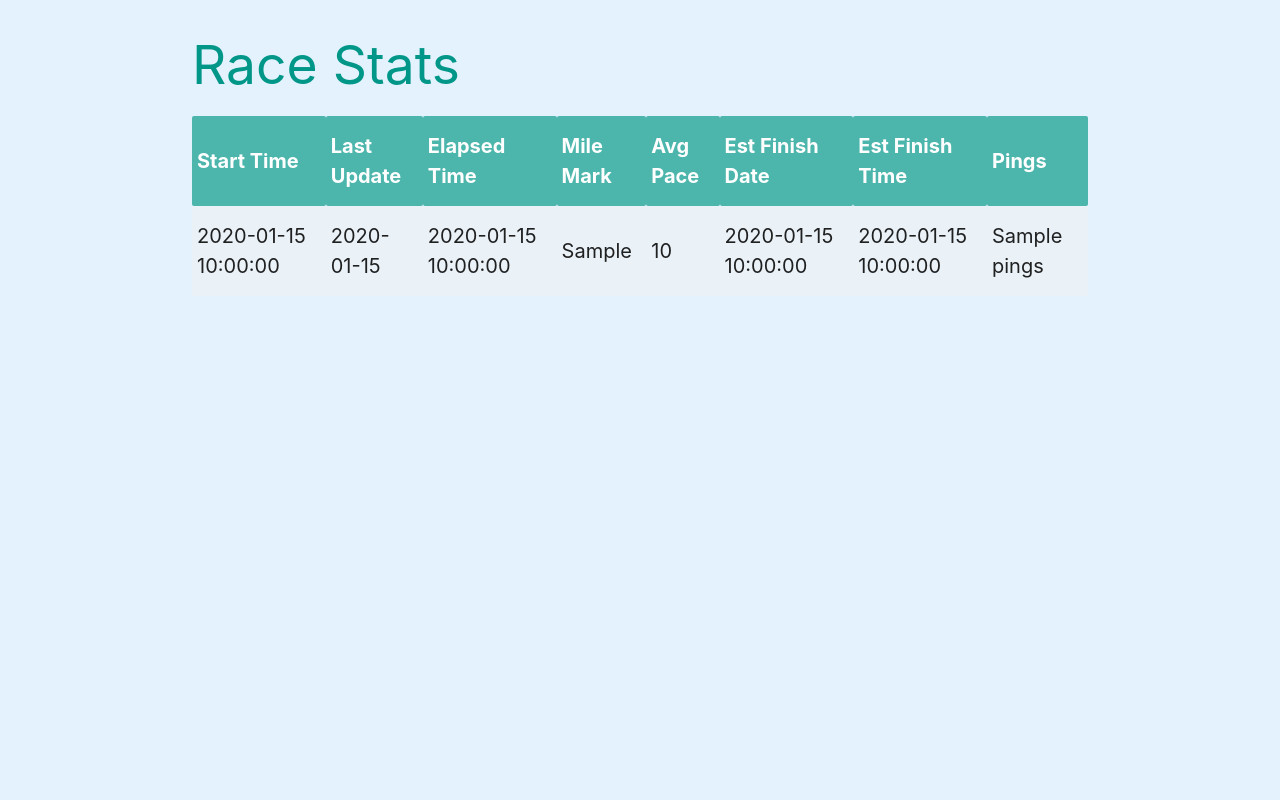
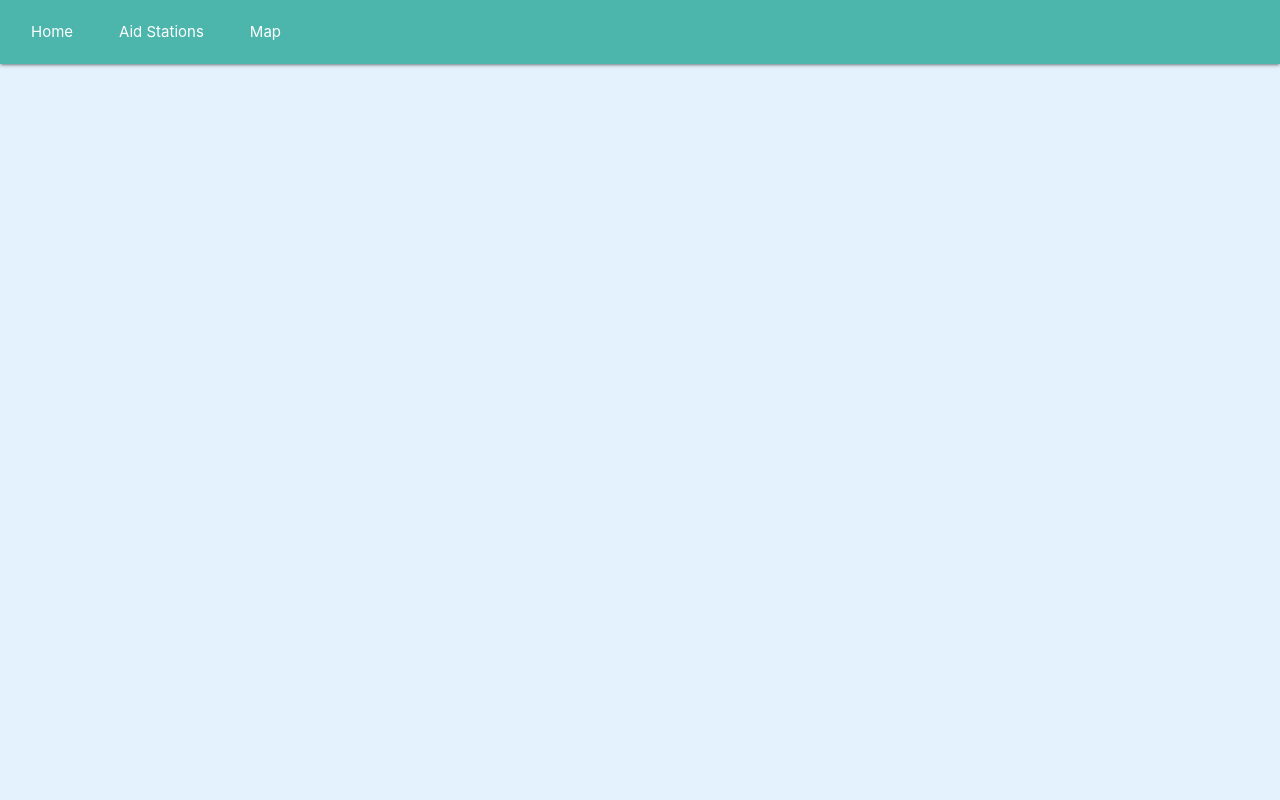
Before and after one commit to theogjpeezy/ultra_tracker, a Flask app: template application/templates/race_stats.html in a window 1280 px wide. Run offline with Flask 3, Linux system fonts and the light colour scheme; the template is opened without the code that fills it: most values are stand-ins (such as "Sample title", 1, 10 or a date in 2020); parts of the project's set-up code (start-up, migrations or seed data) failed here and were passed over.

Commit message:
adds tabs to tracker page (#10)

```diff
--- a/application/models/caltopo.py
+++ b/application/models/caltopo.py
@@ -18,6 +18,7 @@ class CaltopoMap:
 
     def __init__(self, map_id, session_id):
         self.folders = set()
+        self.url = f"https://caltopo.com/m/{map_id}"
         self.map_id = map_id
         self.markers = set()
         self.session_id = session_id
--- a/application/models/race.py
+++ b/application/models/race.py
@@ -73,6 +73,7 @@ class Race:
     """
     This object orchestrates a race.
 
+    :param CaltopoMap caltopo_map: The Caltopo map object that is associated with the course.
     :param datetime.datetime start_time: The start time of the race.
     :param str data_store: The filepath in which to store data.
     :param Course course: A course object representing the race.
@@ -81,6 +82,7 @@ class Race:
 
     def __init__(
         self,
+        caltopo_map,
         start_time,
         data_store,
         course,
@@ -92,6 +94,7 @@ class Race:
         self.start_time = start_time
         self.started = False
         self.last_ping_raw = {}
+        self.map_url = caltopo_map.url
         self.restore()
 
     @property
@@ -124,6 +127,7 @@ class Race:
             "est_finish_date": self.runner.estimated_finish_date.strftime("%m-%d %H:%M"),
             "est_finish_time": format_duration(self.runner.estimated_finish_time),
             "start_time": self.start_time.strftime("%m-%d %H:%M"),
+            "map_url": self.map_url,
         }
 
     def save(self) -> None:
--- a/application/server.py
+++ b/application/server.py
@@ -99,6 +99,7 @@ print("created course object...")
 runner = Runner(caltopo_map, config_data["tracker_marker_name"])
 print("created runner object...")
 race = Race(
+    caltopo_map,
     course.timezone.localize(
         datetime.datetime.strptime(config_data["start_time"], "%Y-%m-%dT%H:%M:%S")
     ),
--- a/application/templates/race_stats.html
+++ b/application/templates/race_stats.html
@@ -11,10 +11,75 @@
         .stats-table td {
             font-size: 20px;
         }
+        .tab-content {
+            display: none;
+        }
+        .tab-content.active {
+            display: block;
+        }
+        .nav-wrapper {
+            padding-left: 16px;
+            padding-right: 16px;
+        }
+        #nav-mobile {
+            display: flex;
+            justify-content: flex-start;
+            align-items: center;
+        }
+        #nav-mobile li {
+            list-style-type: none;
+            margin-right: 16px;
+        }
+        body, html {
+            margin: 0;
+            padding: 0;
+            width: 100%;
+            height: 100%;
+        }
+        #map {
+            width: 100%;
+            height: 100%;
+            box-sizing: border-box; /* Include padding in height calculation */
+            overflow: hidden;
+        }
+        #map iframe {
+            width: 100%;
+            height: 100%;
+            border: none; /* Remove border around iframe */
+        }
+        nav {
+            position: fixed;
+            top: 0;
+            width: 100%;
+            z-index: 1000; /* Ensure the nav is on top of other elements */
+        }
+        /* Style for active tab */
+        .tab-link.active {
+            font-weight: bold; /* Change font weight */
+            color: teal; /* Change font color */
+        }
+
+        /* Style for tab highlight */
+        .tab-link.active::after {
+            content: ''; /* Add a pseudo-element for the highlight */
+            display: block;
+            width: 100%;
+            height: 3px; /* Height of the highlight */
+            background-color: teal; /* Color of the highlight */
+        }
     </style>
 </head>
 <body class="blue lighten-5">
-        <div class="container">
+    <nav>
+        <div class="nav-wrapper teal lighten-2">
+            <ul id="nav-mobile">
+                <li><a href="#home" class="tab-link">Home</a></li>
+                <li><a href="#aid" class="tab-link">Aid Stations</a></li>
+                <li><a href="#map" class="tab-link">Map</a></li>
+            </ul>
+        </div>
+    </nav>
+    <div id="home" class="container tab-content" style="padding-top: 64px;">
         <h2 class="teal-text">Race Stats</h2>
         <table class="striped responsive-table stats-table">
             <thead>
@@ -43,7 +108,33 @@
             </tbody>
         </table>
     </div>
+    <div id="aid" class="container tab-content" style="padding-top: 64px;">
+        <h2 class="teal-text">Aid</h2>
+        <p>Hello World!</p>
+    </div>
+    <div id="map" class="container tab-content" style="padding-top: 64px;">
+        <iframe src="{{ map_url }}" frameborder="0"></iframe>
+    </div>
     <script src="https://code.jquery.com/jquery-3.6.0.min.js"></script>
     <script src="https://cdnjs.cloudflare.com/ajax/libs/materialize/1.0.0/js/materialize.min.js"></script>
+    <script>
+        $(document).ready(function(){
+            $(".tab-link").on("click", function(){
+                var tabId = $(this).attr("href");
+                $(".tab-content").removeClass("active");
+                $(".tab-link").removeClass("active"); // Remove active class from all tabs
+                $(this).addClass("active"); // Add active class to the clicked tab
+                $(tabId).addClass("active");
+                // Store selected tab in local storage
+                localStorage.setItem('selectedTab', tabId);
+            });
+            // Check if there's a selected tab in local storage and activate it
+            var selectedTab = localStorage.getItem('selectedTab');
+            if (selectedTab) {
+                $(selectedTab).addClass('active');
+                $('a[href="' + selectedTab + '"]').addClass('active');
+            }
+        });
+    </script>
 </body>
 </html>
--- a/docker-compose.yml
+++ b/docker-compose.yml
@@ -1,5 +1,4 @@
 ---
-version: '3'
 services:
   ultra_tracker:
     build:
```
Lines whose indentation alone changed are shown as unchanged.
